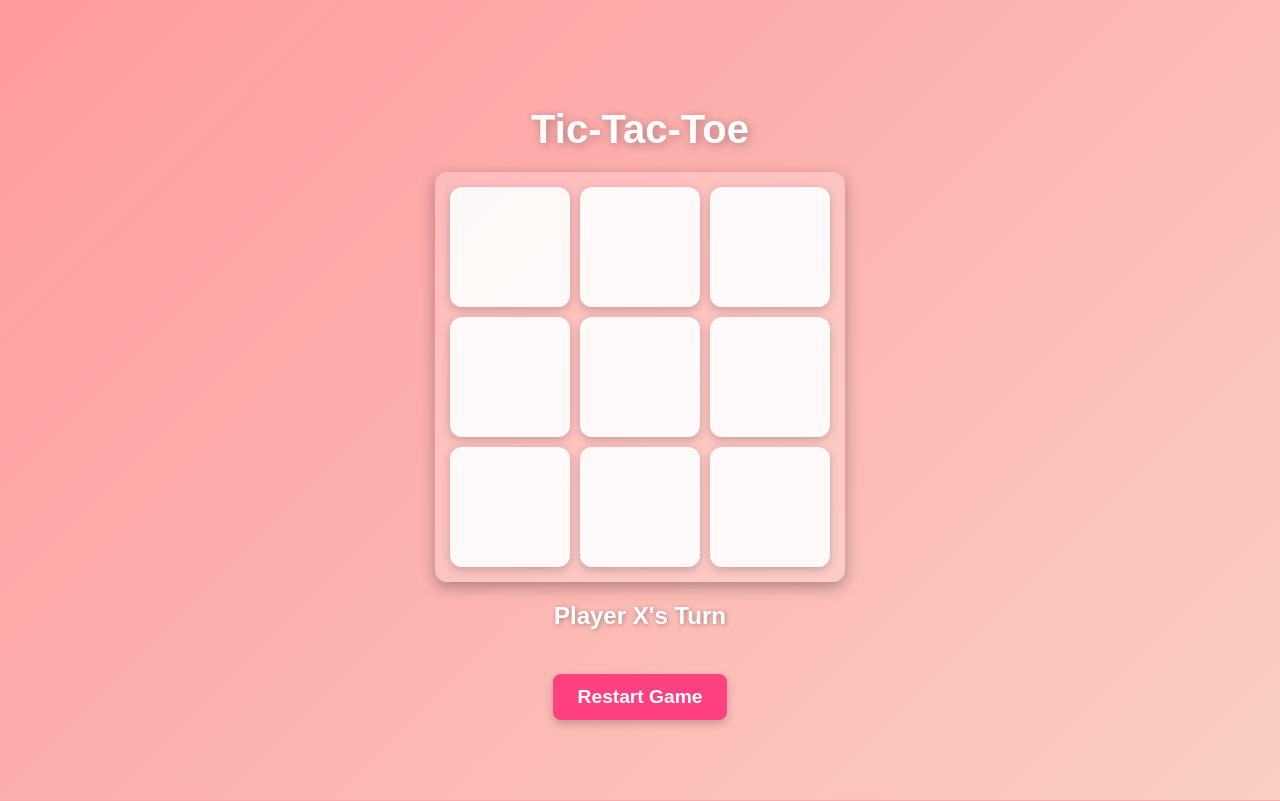
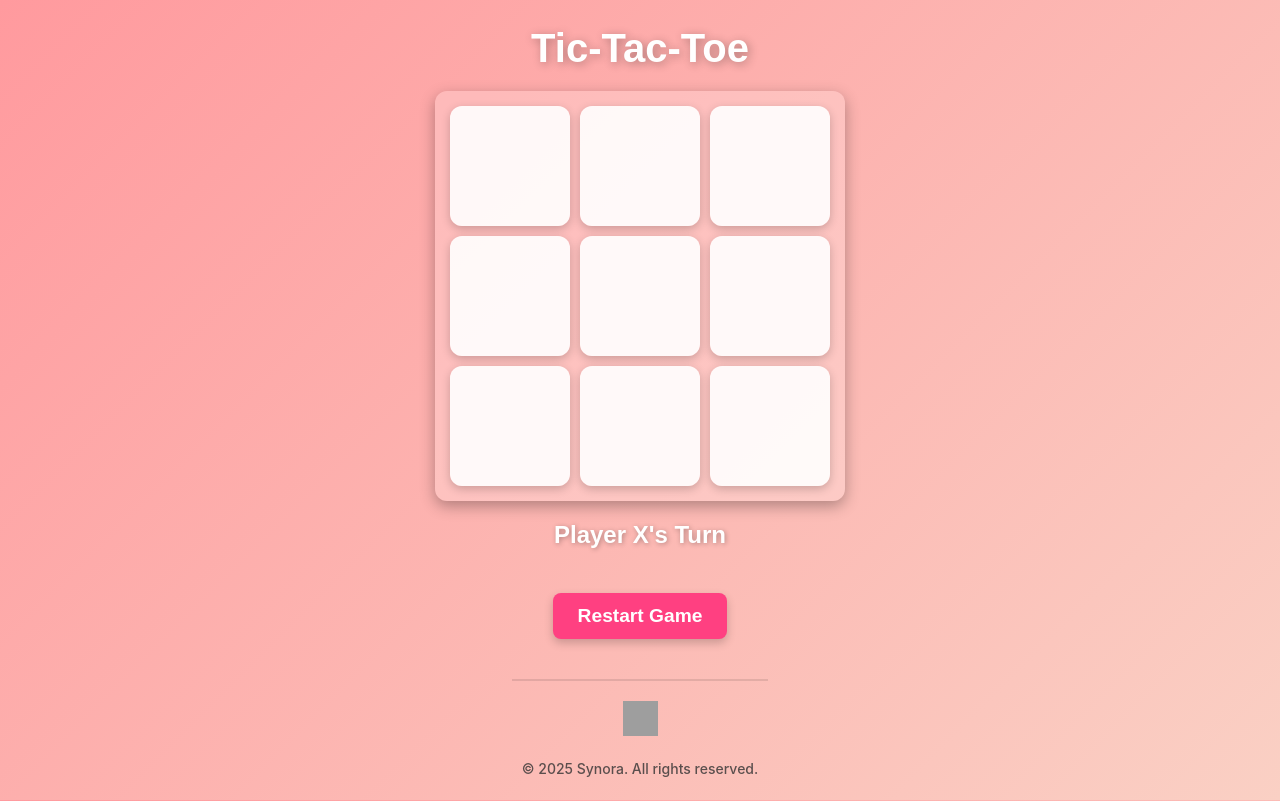
Before and after one commit to synoraa/tic-tac-toe, a Flask app: page / in a window 1280 px wide. Run offline with Flask 3, Linux system fonts and the light colour scheme; grey boxes are pictures that could not be loaded.

Commit message:
updation

```diff
--- a/static/styles.css
+++ b/static/styles.css
@@ -91,3 +91,34 @@ h1 {
 .winner {
     animation: glow 1s infinite alternate;
 }
+footer {
+    text-align: center;
+    padding: 15px;
+    border-top: 2px solid rgba(0, 0, 0, 0.1);
+    margin-top: 40px;
+}
+
+footer a {
+    display: inline-block;
+    margin: 10px;
+}
+
+footer img {
+    width: 35px;
+    height: 35px;
+    transition: transform 0.3s ease, opacity 0.3s ease;
+}
+
+footer img:hover {
+    transform: scale(1.1);
+    opacity: 0.8;
+}
+
+footer p {
+    font-family: 'Inter', sans-serif; /* Use Inter for a modern look */
+    font-size: 14px;
+    font-weight: 500;
+    color: #333; /* Dark gray for readability */
+    margin-top: 10px;
+    opacity: 0.8; /* Slightly faded for a subtle effect */
+}
--- a/templates/index.html
+++ b/templates/index.html
@@ -24,4 +24,11 @@
 
     <script src="{{ url_for('static', filename='script.js') }}"></script>
 </body>
+<footer style="text-align: center; padding: 10px">
+    <a href="https://github.com/synoraa" target="_blank">
+        <img src="https://github.githubassets.com/images/modules/logos_page/GitHub-Mark.png"
+             alt="GitHub" width="40" height="40">
+    </a>
+    <p>&copy; 2025 Synora. All rights reserved.</p>
+</footer>
 </html>
```
Also changed, not shown: app.py (line endings or trailing spaces).
